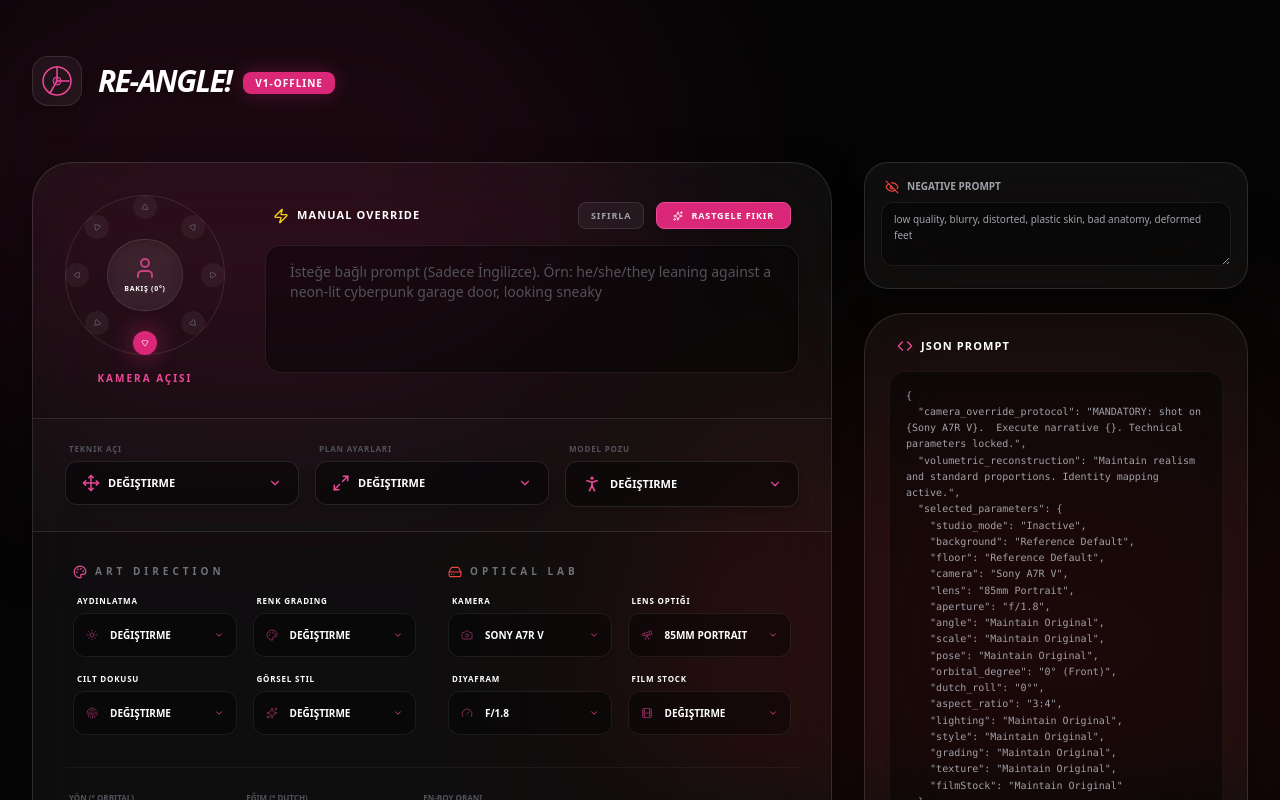
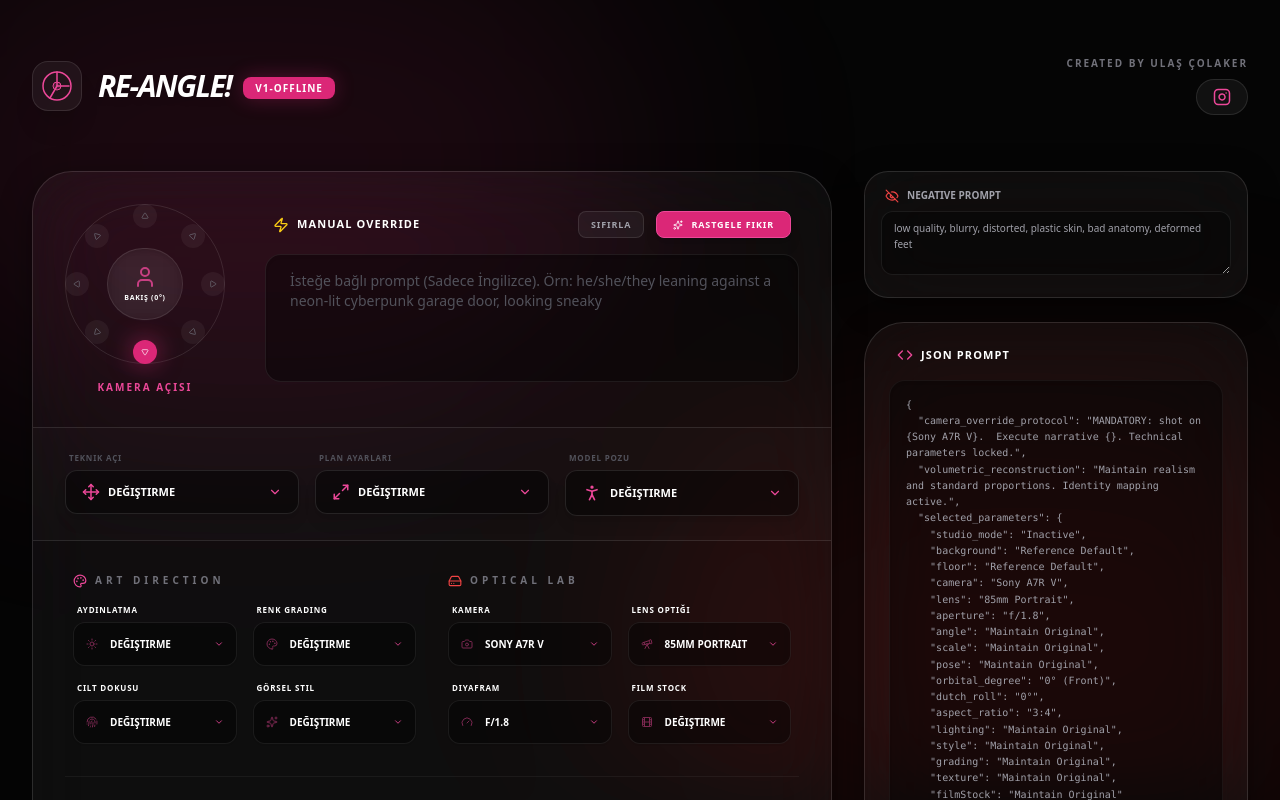
Before and after one commit to cadoky/re-angle-offline, a React (Vite) app: page / in a window 1280 px wide. Shown: the top 800 px of the page. Built offline with nearby package versions, Linux system fonts and the light colour scheme.

Commit message:
Update App.tsx

```diff
--- a/App.tsx
+++ b/App.tsx
@@ -863,6 +863,12 @@ const App: React.FC = () => {
   </div>
 </div>
           </div>
+          <div className="flex flex-col items-end gap-1">
+            <p className="text-zinc-500 text-[10px] font-bold uppercase tracking-[0.2em] mb-1">Created by Ulaş Çolaker</p>
+            <a href="https://www.instagram.com/ulas.cr2/" target="_blank" rel="noopener noreferrer" className="flex items-center gap-2 bg-white/5 border border-white/10 px-4 py-2 rounded-full text-pink-500 hover:text-white hover:bg-pink-600 transition-all group">
+              <Instagram size={18} />
+            </a>
+          </div>
         </header>
 
         <div className="grid grid-cols-1 lg:grid-cols-12 gap-8 items-start mb-8">
```
